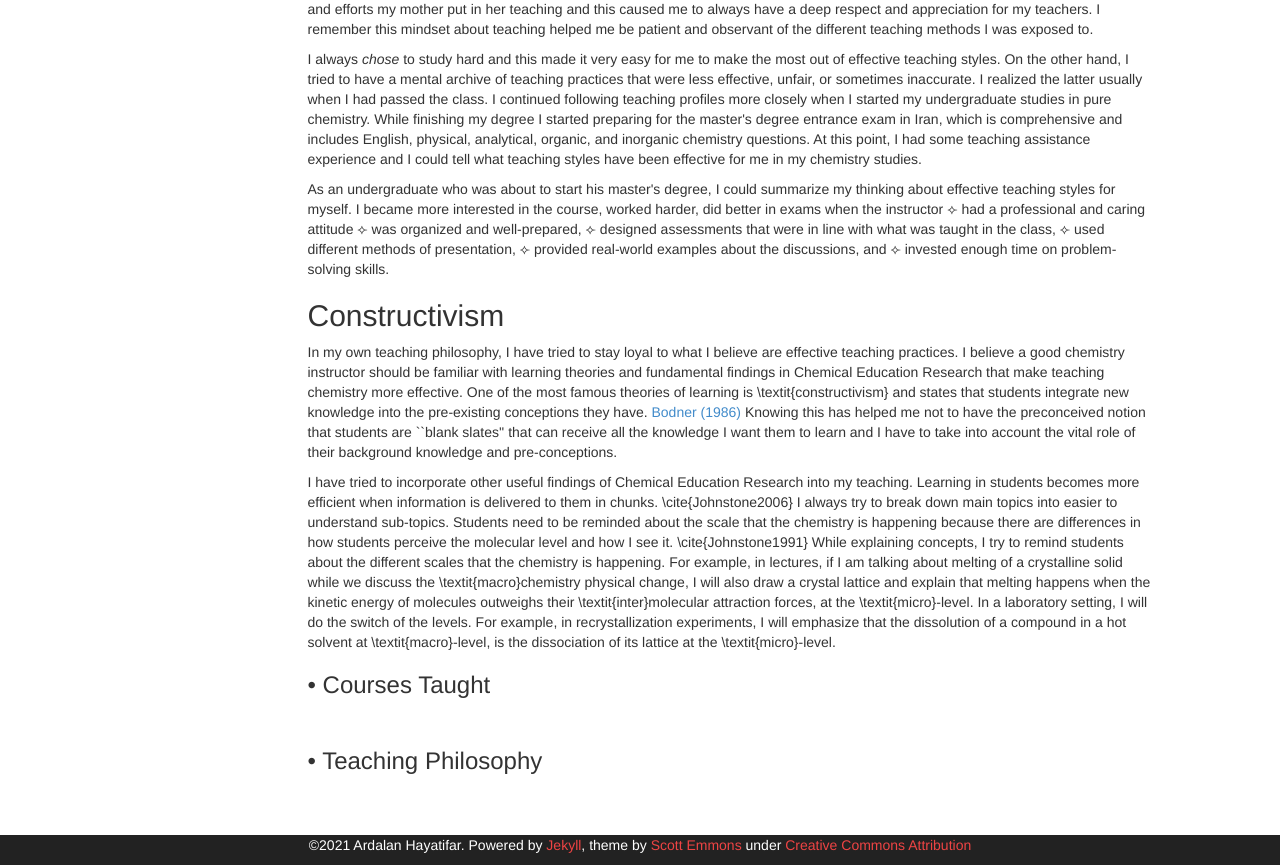
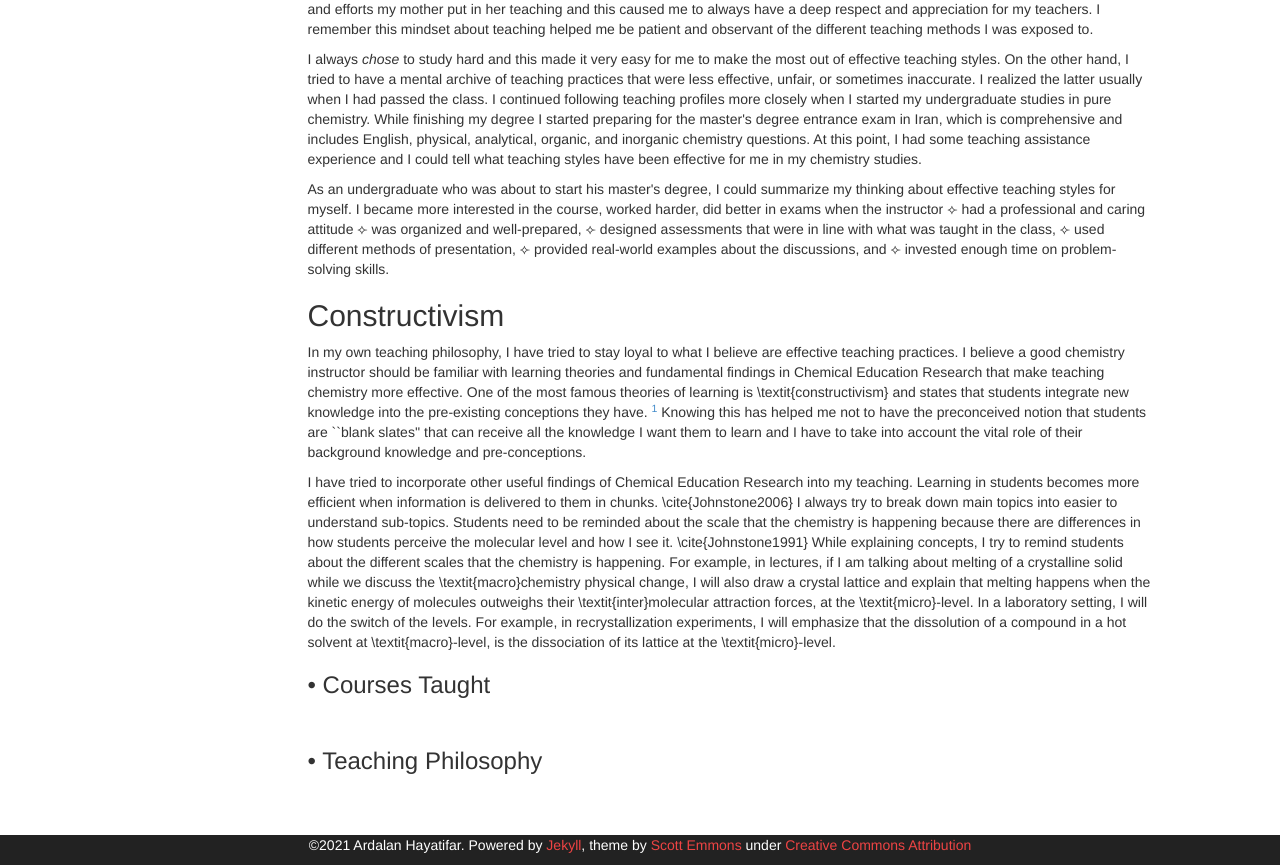
Before and after one commit to Ardalanhayatifar/ardalanhayatifar.github.io, a Jekyll site: the page built from teaching.html, in a window 1280 px wide and 1029 px high, cut to the strip 164-1029 px from the top of the window. Built offline with Jekyll 4.4.1, drawn with Linux system fonts in a browser that asks for light colours.

Commit message:
teaching

```diff
--- a/teaching.html
+++ b/teaching.html
@@ -19,7 +19,7 @@ permalink: "/teaching"
 
 <h2>Constructivism</h2>
 <p>In my own teaching philosophy, I have tried to stay loyal to what I believe are effective teaching practices. I believe a good chemistry instructor should be familiar with learning theories and fundamental findings in Chemical Education Research that make teaching chemistry more effective. One of the most famous theories of learning is \textit{constructivism} and states that students integrate new knowledge into the pre-existing conceptions they have.
-     <a href="https://doi.org/10.1021/ed063p873">Bodner (1986)</a>
+     <a href="https://doi.org/10.1021/ed063p873"> <sup>1</sup></a>
      Knowing this has helped me not to have the preconceived notion that students are ``blank slates'' that can receive all the knowledge I want them to learn and I have to take into account the vital role of their background knowledge and pre-conceptions.</p>
 
 <p>I have tried to incorporate other useful findings of Chemical Education Research into my teaching. Learning in students becomes more efficient when information is delivered to them in chunks. \cite{Johnstone2006} I always try to break down main topics into easier to understand sub-topics. Students need to be reminded about the scale that the chemistry is happening because there are differences in how students perceive the molecular level and how I see it. \cite{Johnstone1991} While explaining concepts, I try to remind students about the different scales that the chemistry is happening. For example, in lectures, if I am talking about melting of a crystalline solid while we discuss the \textit{macro}chemistry physical change, I will also draw a crystal lattice and explain that melting happens when the kinetic energy of molecules outweighs their \textit{inter}molecular attraction forces, at the \textit{micro}-level. In a laboratory setting, I will do the switch of the levels. For example, in recrystallization experiments, I will emphasize that the dissolution of a compound in a hot solvent at \textit{macro}-level, is the dissociation of its lattice at the \textit{micro}-level. </p>
```
